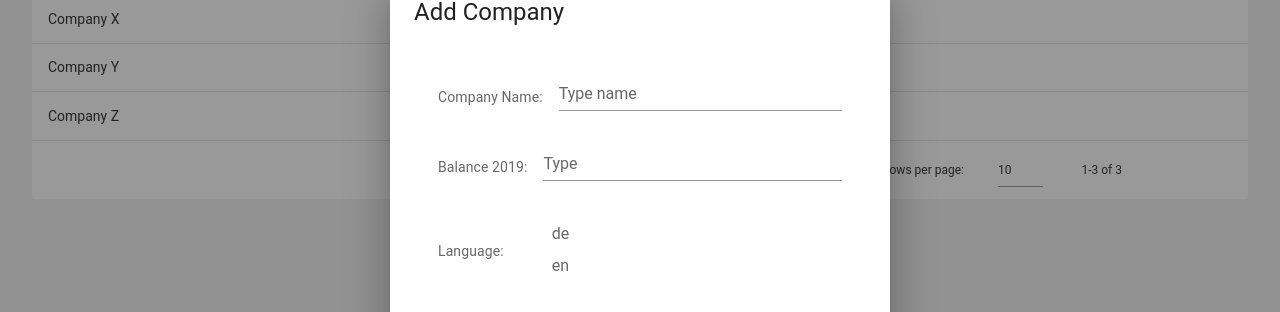
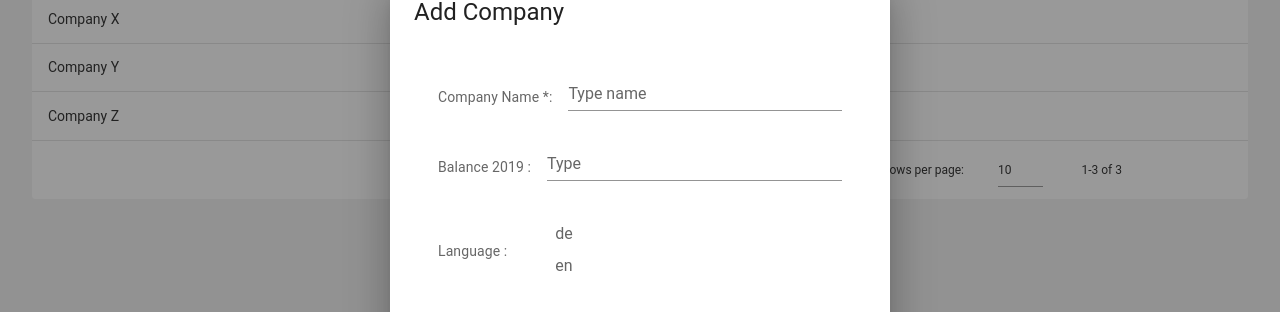
Before and after one commit to deepneuronlab/dnl-frontend-challenge, a Vue app: page /companies in a window 1280 px wide. Both pictures are taken after a click on the button "Company". Shown: the part 212-524 px from the top of the page. Built offline with nearby package versions, Linux system fonts and the light colour scheme; the HTML template or start-up script is replaced by a standard one.

Commit message:
feat: added validation

```diff
--- a/src/components/Dialogs/FormDialog.vue
+++ b/src/components/Dialogs/FormDialog.vue
@@ -1,5 +1,5 @@
 <template>
-  <v-dialog v-model="isVisible" @click:outside="$emit('close')" max-width="500px">
+  <v-dialog v-model="isVisible" @click:outside="$emit('close')" max-width="500px" eager>
     <v-card>
       <v-card-title>
         <span class="headline">{{ title }}</span>
@@ -8,6 +8,7 @@
       <v-card-text>
         <v-container>
           <DynamicForm
+            ref="dynamicForm"
             :formStructure="formStructure"
             :companyData="currentCompanyData"
             @onCompanyFieldUpdated="updateCompanyField"
@@ -59,13 +60,19 @@ export default Vue.extend({
     companyData(newCurrentCompany) {
       this.currentCompanyData = newCurrentCompany;
     },
+    isVisible(value) {
+      if (value === false) this.$refs.dynamicForm.resetValidation();
+    },
   },
   methods: {
     updateCompanyField(key: string, value: string) {
       this.currentCompanyData[key] = value;
     },
     save() {
-      this.$emit('onSave', this.currentCompanyData);
+      this.$refs.dynamicForm.triggerValidation();
+      if (this.$refs.dynamicForm.isFormValid) {
+        this.$emit('onSave', this.currentCompanyData);
+      }
     },
   },
 });
--- a/src/components/Forms/DynamicForm.vue
+++ b/src/components/Forms/DynamicForm.vue
@@ -1,5 +1,5 @@
 <template>
-  <v-form v-model="isFormValid" class="dynamic-form">
+  <v-form v-model="isFormValid" class="dynamic-form" ref="dynamicForm">
     <v-container fluid>
       <component
         v-for="formElement in filteredFormStructure"
@@ -63,6 +63,12 @@ export default Vue.extend({
           return FormRadioButtonGroup;
       }
     },
+    triggerValidation() {
+      this.$refs.dynamicForm.validate();
+    },
+    resetValidation() {
+      this.$refs.dynamicForm.resetValidation();
+    },
   },
 });
 </script>
--- a/src/components/Forms/FormRadioButtonGroup.vue
+++ b/src/components/Forms/FormRadioButtonGroup.vue
@@ -1,7 +1,11 @@
 <template>
   <div class="d-flex align-center">
-    <div class="mr-4">{{ formElement.label }}:</div>
-    <v-radio-group :value="value" @change="$emit('onCompanyFieldUpdated', formElement.key, $event)">
+    <div class="mr-4">{{ formElement.label }} {{ formElement.required ? '*' : '' }}:</div>
+    <v-radio-group
+      :value="value"
+      @change="$emit('onCompanyFieldUpdated', formElement.key, $event)"
+      :rules="formElement.required ? required : []"
+    >
       <v-radio
         v-for="item in formElement.items"
         :key="item.value"
@@ -26,5 +30,10 @@ export default Vue.extend({
       required: true,
     },
   },
+  data() {
+    return {
+      required: [(v: string) => !!v || `${this?.formElement.label} is required`],
+    };
+  },
 });
 </script>
--- a/src/components/Forms/FormSelect.vue
+++ b/src/components/Forms/FormSelect.vue
@@ -1,6 +1,6 @@
 <template>
   <div class="d-flex align-center">
-    <div class="mr-4">{{ formElement.label }}:</div>
+    <div class="mr-4">{{ formElement.label }} {{ formElement.required ? '*' : '' }}:</div>
     <v-select
       :value="value"
       :items="formElement.items"
@@ -8,6 +8,7 @@
       item-value="value"
       :label="formElement.placeholder"
       @change="$emit('onCompanyFieldUpdated', formElement.key, $event)"
+      :rules="formElement.required ? required : []"
     ></v-select>
   </div>
 </template>
@@ -26,5 +27,10 @@ export default Vue.extend({
       required: true,
     },
   },
+  data() {
+    return {
+      required: [(v: string) => !!v || `${this?.formElement.label} is required`],
+    };
+  },
 });
 </script>
--- a/src/components/Forms/FormTextField.vue
+++ b/src/components/Forms/FormTextField.vue
@@ -1,10 +1,11 @@
 <template>
   <div class="d-flex align-center">
-    <div class="mr-4">{{ formElement.label }}:</div>
+    <div class="mr-4">{{ formElement.label }} {{ formElement.required ? '*' : '' }}:</div>
     <v-text-field
       :label="formElement.placeholder"
       :value="value"
       @input="$emit('onCompanyFieldUpdated', formElement.key, $event)"
+      :rules="formElement.required ? required : []"
     ></v-text-field>
   </div>
 </template>
@@ -23,5 +24,10 @@ export default Vue.extend({
       type: String,
     },
   },
+  data() {
+    return {
+      required: [(v: string) => !!v || `${this?.formElement.label} is required`],
+    };
+  },
 });
 </script>
```
